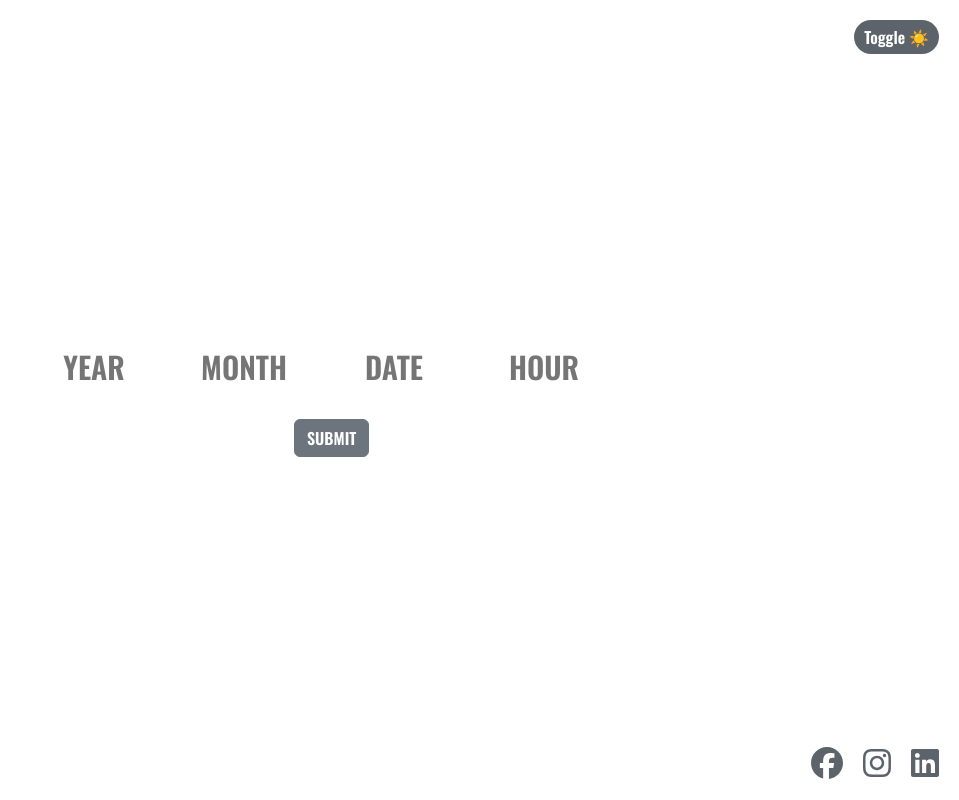
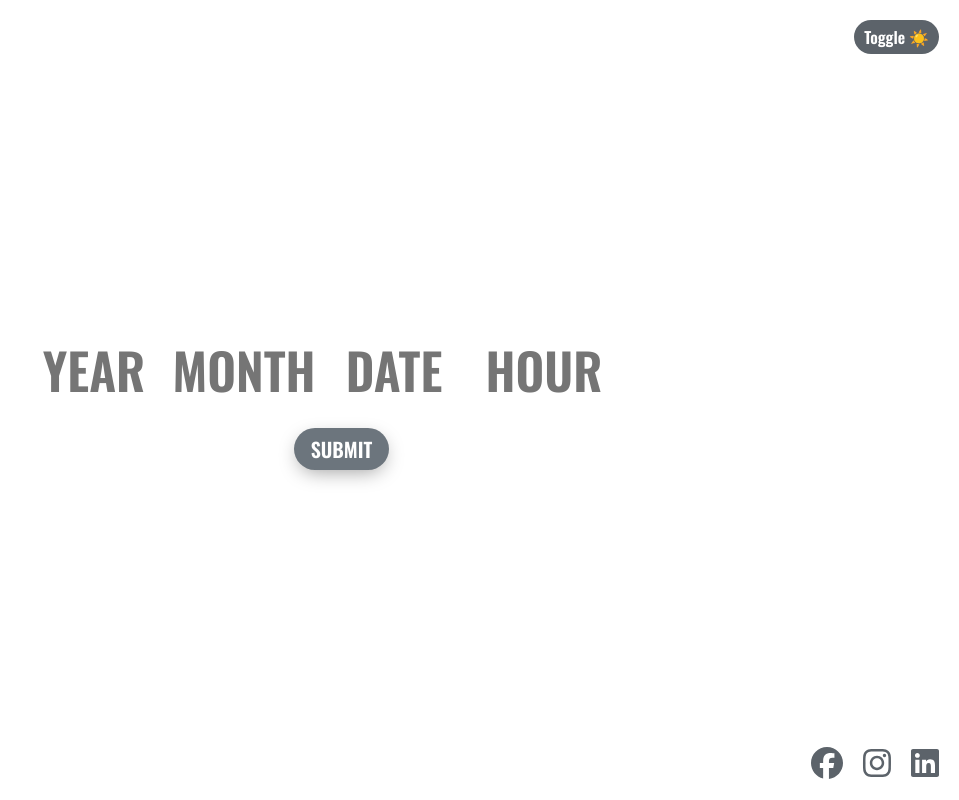
Before and after one commit to ProgrammingDump/Realtime-Age-Calculator, a React (Create React App) app: page / in a window 1280 px wide. Shown: the whole page, without its empty margins (321-1280 px from the left). Built offline with nearby package versions, Linux system fonts and the light colour scheme.

Commit message:
final changes

```diff
--- a/package.json
+++ b/package.json
@@ -6,17 +6,13 @@
     "@fortawesome/fontawesome-svg-core": "^6.4.2",
     "@fortawesome/free-brands-svg-icons": "^6.4.2",
     "@fortawesome/react-fontawesome": "^0.2.0",
-    "@testing-library/jest-dom": "^5.17.0",
-    "@testing-library/react": "^13.4.0",
     "@testing-library/user-event": "^13.5.0",
     "bootstrap": "^5.3.2",
-    "date-fns": "^2.30.0",
     "react": "^18.2.0",
     "react-dom": "^18.2.0",
     "react-router-dom": "^6.16.0",
     "react-scripts": "^5.0.1",
-    "react-toastify": "^9.1.3",
-    "web-vitals": "^2.1.4"
+    "react-toastify": "^9.1.3"
   },
   "scripts": {
     "start": "react-scripts start",
--- a/src/App.js
+++ b/src/App.js
@@ -12,21 +12,22 @@ function App() {
 
   const darkModeClass = darkMode ? "dark-mode" : "";
 
+
   useEffect(() => {
     const darkModeState = window.localStorage.getItem('Dark Mode');
-    if (darkModeState !== null) setDarkMode(JSON.parse(darkModeState));
+    setDarkMode(JSON.parse(darkModeState));
   }, []);
+
+  const toggleDarkMode = () => {
+    setDarkMode((state) => !state);
+  };
 
   useEffect(() => {
     localStorage.setItem("DarkMode", JSON.stringify(darkMode));
   }, [darkMode]);
 
-  const toggleDarkMode = () => {
-    setDarkMode((state) => !state);
-  };
-
   return (
-    <div className={`App ${darkModeClass} `}>
+    <div className={` App ${darkModeClass} `}>
       <button
         className="dark-mode-button"
         onClick={toggleDarkMode}
--- a/src/components/AgeCounter.js
+++ b/src/components/AgeCounter.js
@@ -1,6 +1,7 @@
 import React, { useState, useEffect } from "react";
 import { useLocation } from "react-router-dom";
-import "./AgeSubmission.css";
+import "../App.css";
+import "./Style.css";
 
 export default function Output() {
   const location = useLocation();
@@ -12,20 +13,18 @@ export default function Output() {
     let interval = setInterval(() => {
       setTime((state) => {
         let s = state.seconds,
-          ms = state.ms ,
+          ms = state.ms,
           minute = state.minutes,
           hour = state.hour,
           day = state.day,
           year = state.year,
           month = state.month;
 
-          ms++
-
+        ms++;
 
         if (state.ms >= 999) {
           ms = 0;
           s++;
-          console.log("value of s : " + s);
         }
 
         if (s >= 60) {
@@ -66,15 +65,16 @@ export default function Output() {
     }, 1);
   }, []);
 
-  console.log(time);
-
   return (
     <div className="counter d-flex">
       <span>
-      {time.year}.{time.month}{time.day}{time.hour}
-      {time.minutes}{time.seconds}
+        {time.year}.{time.month}
+        {time.day}
+        {time.hour}
+        {time.minutes}
+        {time.seconds}
       </span>
-      <span style={{'minWidth':'150px'}}>{time.ms}</span>
+      <span style={{ minWidth: "150px" }}>{time.ms}</span>
     </div>
   );
 }
--- a/src/components/AgeSubmission.js
+++ b/src/components/AgeSubmission.js
@@ -1,15 +1,12 @@
-import React, { useState, useEffect } from "react";
-import { useNavigate, useLocation } from "react-router-dom";
+import React, { useState } from "react";
+import { useNavigate } from "react-router-dom";
 import { ToastContainer, toast } from "react-toastify";
 import "react-toastify/dist/ReactToastify.css";
-import "./AgeSubmission.css";
+import "../App.css";
+import "./Style.css";
 
 const AgeSubmission = () => {
   const navigate = useNavigate();
-  const location = useLocation();
-
-  console.log("navigate:" + navigate)
-  console.log("location:" + location)
 
   const [year, setYear] = useState("");
   const [month, setMonth] = useState("");
@@ -27,23 +24,6 @@ const AgeSubmission = () => {
       progress: undefined,
       theme: "dark",
     });
-  };
-
-  const [darkMode, setDarkMode] = useState(false);
-
-  const darkModeClass = darkMode ? "dark-mode" : "";
-
-  useEffect(() => {
-    const darkModeState = window.localStorage.getItem('Dark Mode');
-    if (darkModeState !== null) setDarkMode(JSON.parse(darkModeState));
-  }, []);
-
-  useEffect(() => {
-    localStorage.setItem("DarkMode", JSON.stringify(darkMode));
-  }, [darkMode]);
-
-  const toggleDarkMode = () => {
-    setDarkMode((state) => !state);
   };
 
   const calculateAge = () => {
@@ -125,11 +105,6 @@ const AgeSubmission = () => {
     event.preventDefault();
   };
 
-  const inputStyle = {
-    backgroundColor: darkMode ? '#333' : '#fff',
-    color: darkMode ? '#fff' : '#000',
-  };
-
   return (
     <div>
       <section className="main container d-flex">
@@ -137,7 +112,6 @@ const AgeSubmission = () => {
           <form onSubmit={handleSubmit}>
             <div className="input-field">
               <input
-                className= {`${darkModeClass} `}
                 type="number"
                 name="year"
                 placeholder="YEAR"
--- a/src/components/AgeSubmission.css
+++ b/src/components/Style.css
@@ -1,23 +1,16 @@
-.main {
-    text-transform: uppercase;
-    justify-content: center;
-    flex-direction: column;
-    align-items: center;
-    height: 100vh;
-    max-width: 100%
-}
-
 input {
     border: none;
+    background-color: transparent !important;
     text-align: center;
     width: 150px;
-    font-size: 30px !important;
+    font-size: 50px !important;
+    color: inherit !important;
     text-align: center !important;
 
     &:hover {
         outline: none !important;
         border-width: 0px !important;
-        border: none !important;
+        border-bottom: none !important;
     }
 
     &:focus {
@@ -32,13 +25,31 @@ input[type=number]::-webkit-outer-spin-button {
   -webkit-appearance: none;
 }
 
-input[type=number] {
-  -moz-appearance: textfield;
+.main {
+    text-transform: uppercase;
+    justify-content: center;
+    flex-direction: column;
+    align-items: center;
+    height: 100vh;
+    max-width: 100%;
+    transition: background-color 0.5s;
 }
 
 .submission-button {
-    font-size: 30px;
     margin-top: 20px;
+}
+
+.submission-button button {
+    width: 95px;
+    font-size: 20px;
+    border: none;
+    outline: none;
+    border-radius: 40px;
+    text-align: center;
+    box-shadow: 0 6px 20px -5px rgba(0,0,0,0.4);
+    position: relative;
+    overflow: hidden;
+    cursor: pointer;
 }
 
 .counter {
@@ -48,6 +59,7 @@ input[type=number] {
     align-items: center;
     height: 100vh;
     font-size: 70px;
+    transition: background-color 0.5s;
 }
 
 @media (max-width: 767px) {
```
Also changed, not shown: 1 other file (tests, documents, lock files or other folders).
